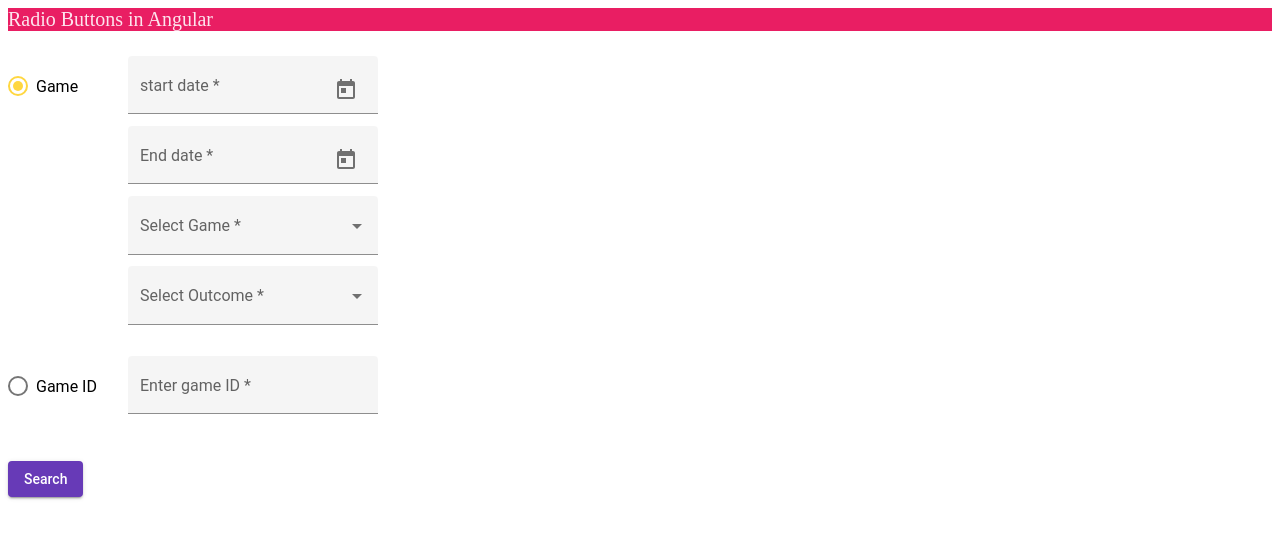
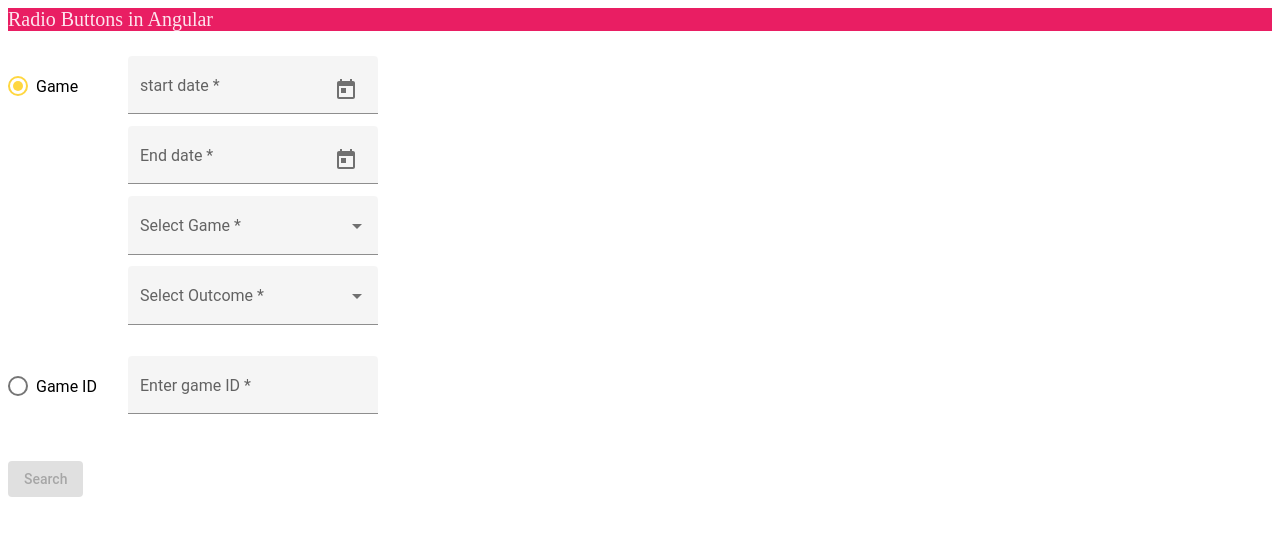
Before and after one commit to upputollahari/radio-button-select, an Angular app: page / in a window 1280 px wide. Shown: the top 538 px of the page. Built offline with nearby package versions, Linux system fonts and the light colour scheme.

Commit message:
1 file modified

```diff
--- a/src/app/radioselect/radioselect.component.html
+++ b/src/app/radioselect/radioselect.component.html
@@ -75,6 +75,6 @@
 		</mat-radio-group>
 	</div>
 	<div>
-		<button type="submit" mat-raised-button color="primary">Search</button>
+		<button type="submit" mat-raised-button color="primary" [disabled]="!selectionForm.valid">Search</button>
 	</div>
 </form>
```
